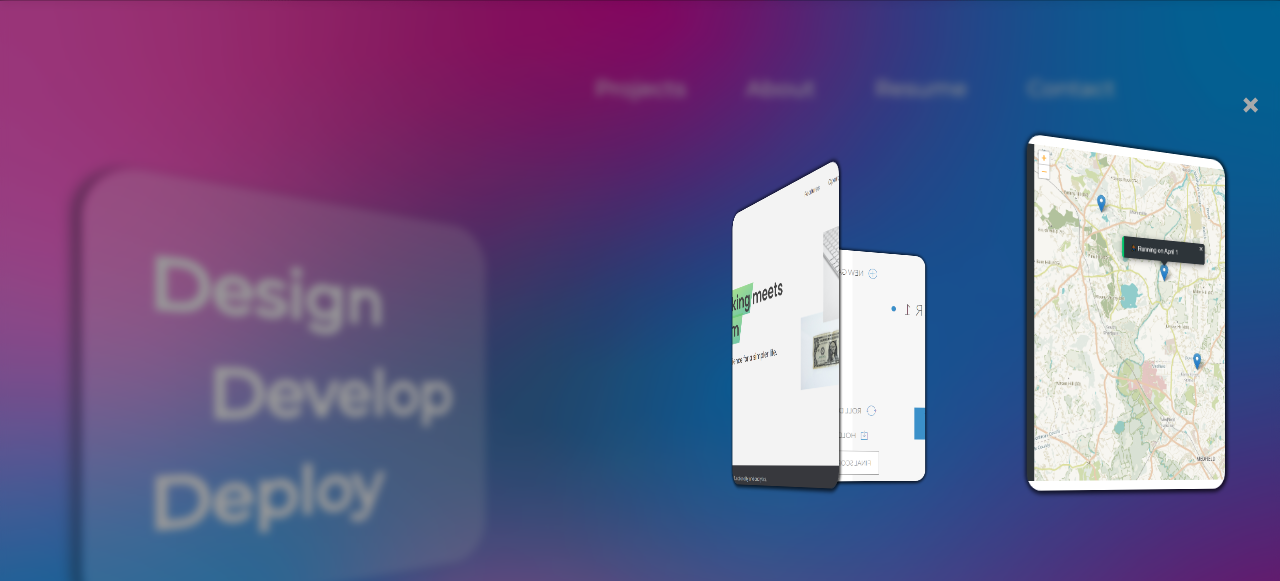
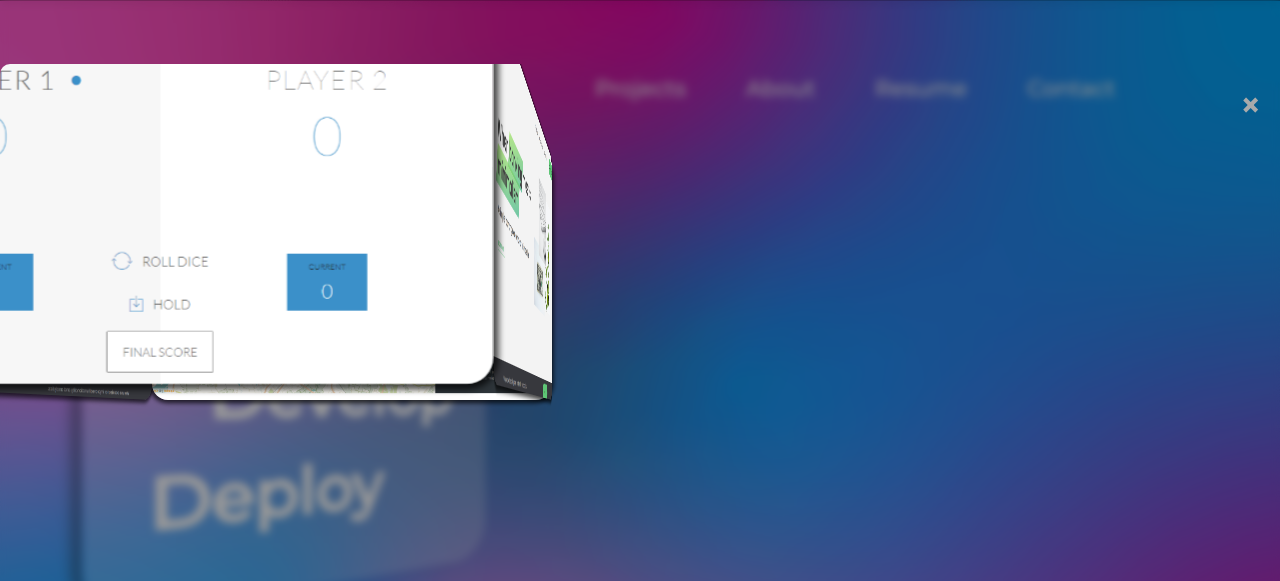
Before and after one commit to kwalorz/my_portfolio, a plain HTML site: page index.html in a window 1280 px wide. Both pictures are taken after a click on the link "Projects". Shown: the top 581 px of the page. Drawn offline with Linux system fonts and the light colour scheme.

Commit message:
almost done with carousel

```diff
--- a/css/style.css
+++ b/css/style.css
@@ -158,7 +158,7 @@ nav ul li a:hover {
   padding: 20px;
   border-radius: 10px 0px 0px 10px;
   width: 100%;
-  height: 100vh;
+  height: 90%;
   overflow: hidden;
   perspective: 1000px;
 }
@@ -167,8 +167,8 @@ nav ul li a:hover {
   width: 100%;
   height: 100%;
   position: absolute;
+  transform: translateZ(-250deg);
   transform-style: preserve-3d;
-  transform: translateZ(-288px) rotateY(-160deg);
   transition: transform 1s;
 }
 
@@ -183,23 +183,23 @@ nav ul li a:hover {
 
 .project_window {
   position: absolute;
-  width: 300px;
-  height: 400px;
+  width: 500px;
+  height: 300px;
   left: 10px;
   top: 10px;
 }
 
 .project_window:nth-child(1) {
-  transform: rotateY(0deg) translateZ(300px);
+  transform: rotateY(0deg) translateZ(250px);
 }
 .project_window:nth-child(2) {
-  transform: rotateY(90deg) translateZ(300px);
+  transform: rotateY(90deg) translateZ(250px);
 }
 .project_window:nth-child(3) {
-  transform: rotateY(180deg) translateZ(300px);
+  transform: rotateY(180deg) translateZ(250px);
 }
 .project_window:nth-child(4) {
-  transform: rotateY(270deg) translateZ(300px);
+  transform: rotateY(270deg) translateZ(250px);
 }
 
 .btn_container {
--- a/script.js
+++ b/script.js
@@ -77,12 +77,12 @@ const slider = function () {
   const slides = document.querySelectorAll(".project_window");
   const carousel = document.querySelector(".project_content");
 
-  let slideCount = 4;
+  let slideCount = slides.length;
   let selectedIndex = 0;
 
   function rotateCarousel() {
     let angle = (selectedIndex / slideCount) * -360;
-    carousel.style.transform = "translateZ(-288px) rotateY(" + angle + "deg)";
+    carousel.style.transform = "translateZ(-90px) rotateY(" + angle + "deg)";
   }
 
   btnLeft.addEventListener("click", () => {
```
